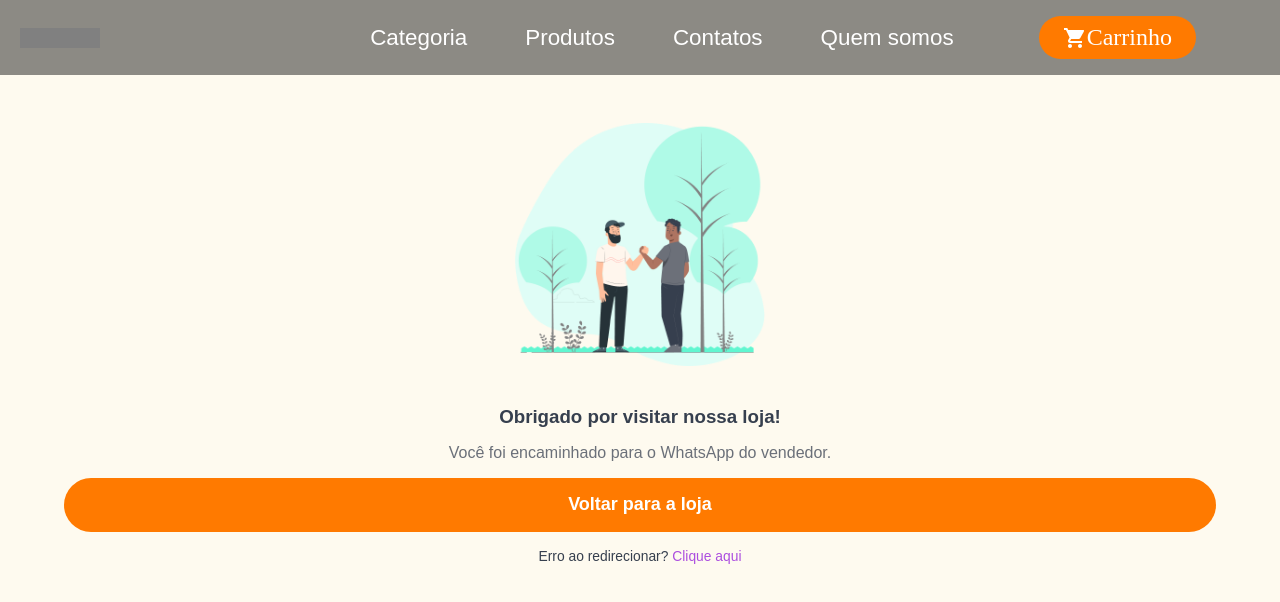
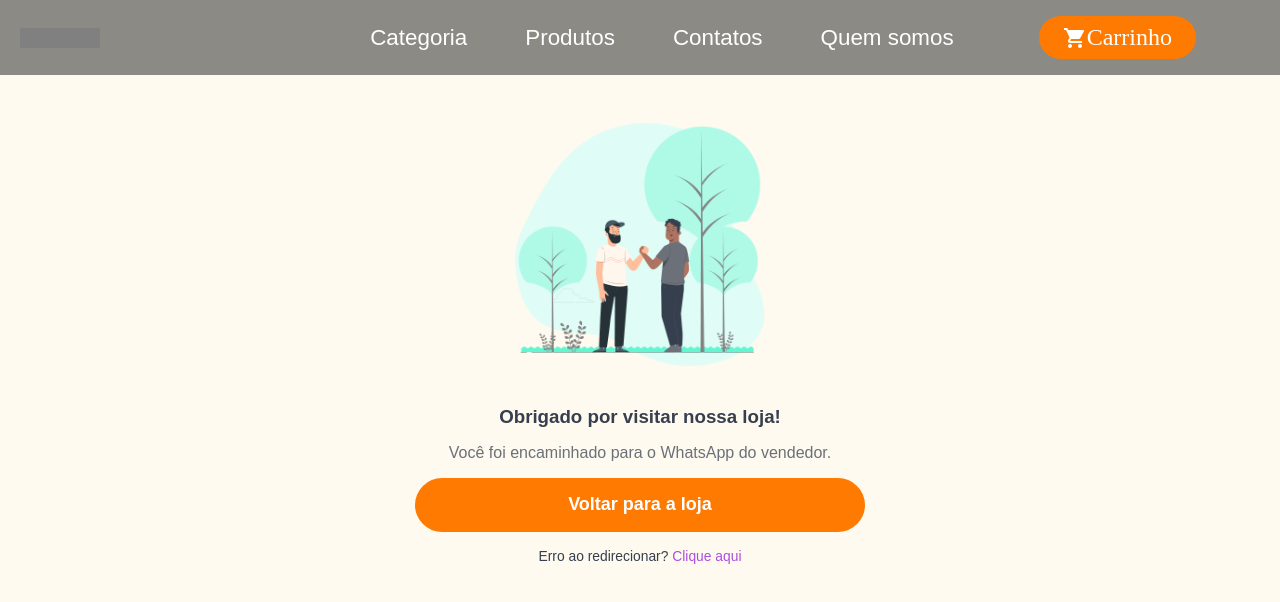
Before and after one commit to VictorCampelo/potty-dashboard, a Next.js app: page /cart/finish in a window 1280 px wide. Shown: the top 602 px of the page. Built offline with nearby package versions, Linux system fonts and the light colour scheme.

Commit message:
fix: finish button

```diff
--- a/src/pages/cart/finish.tsx
+++ b/src/pages/cart/finish.tsx
@@ -24,6 +24,7 @@ const Cart = () => {
 
             <BigButton
               title="Voltar para a loja"
+              style={{ maxWidth: 450 }}
               onClick={() => router.push('/')}
             />
 
```
